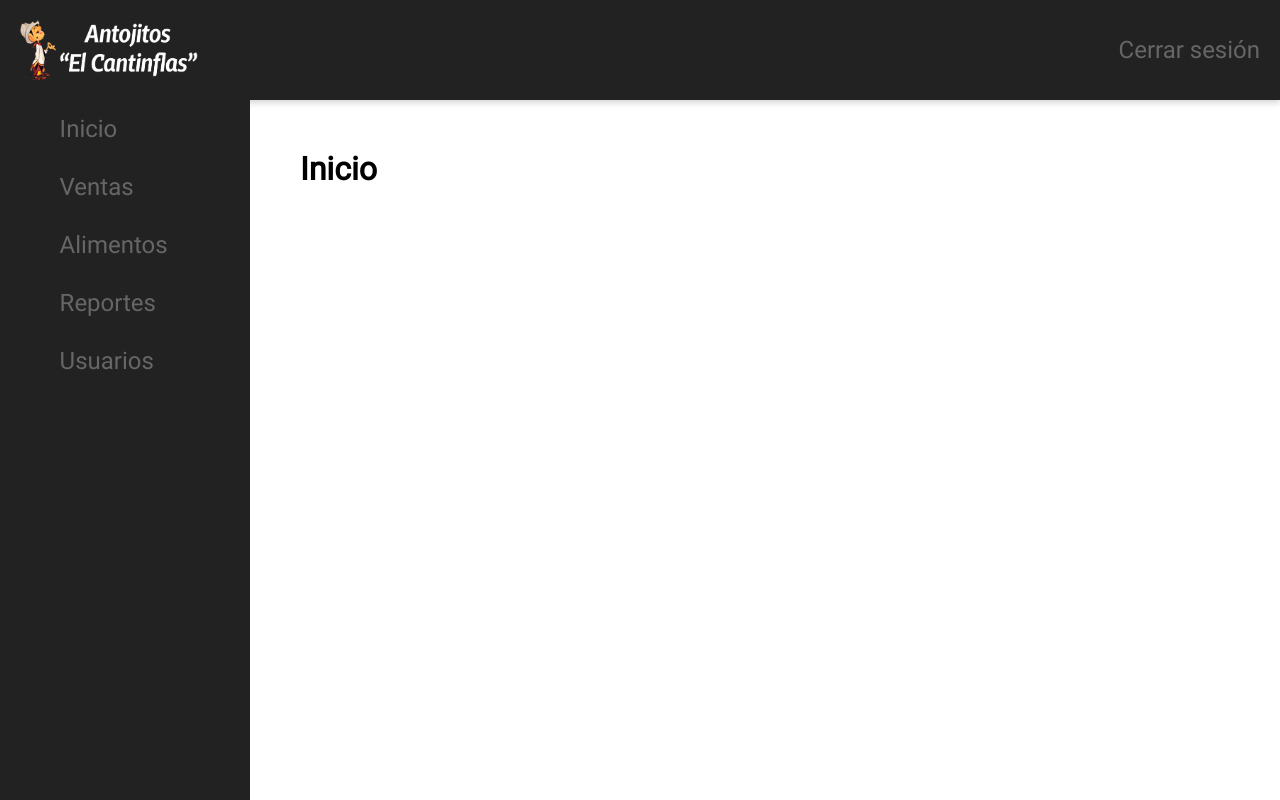
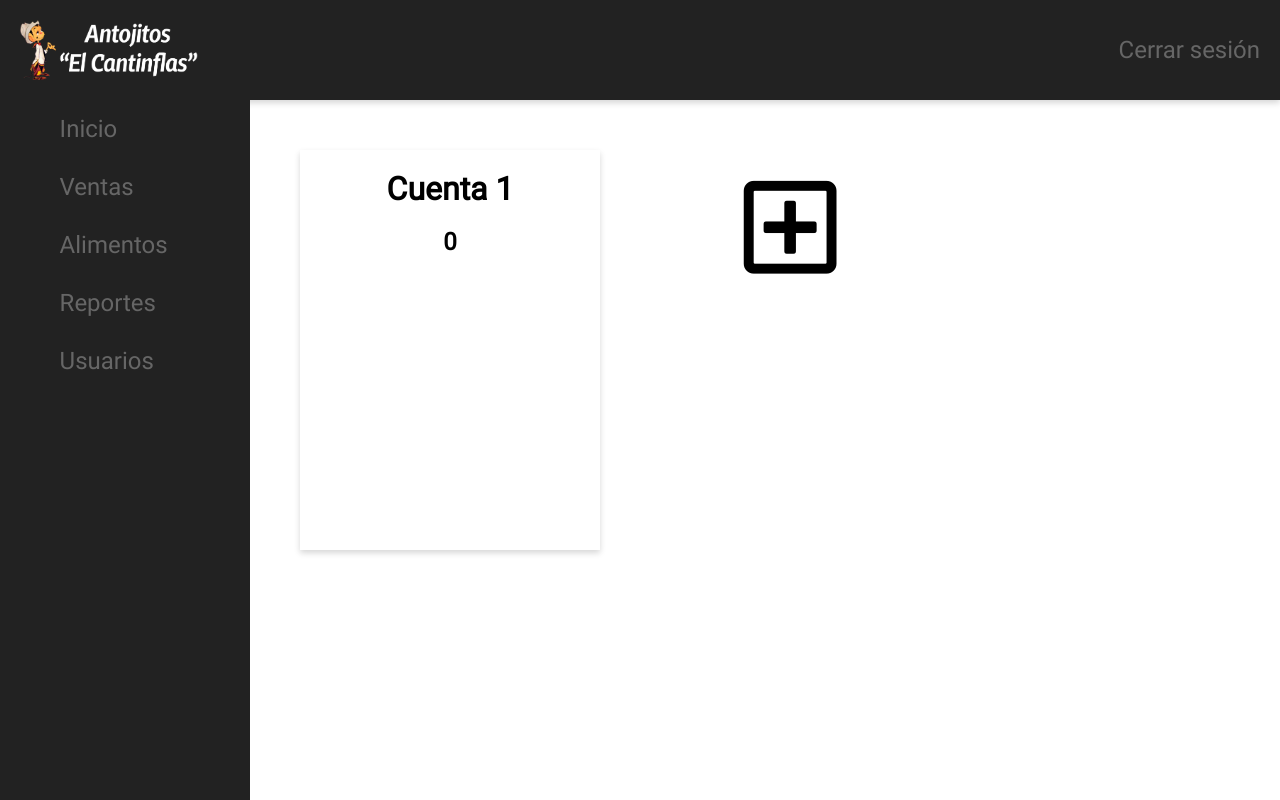
Before and after one commit to Juandamartn/el-canti, a PHP site: page /el-canti/index.php?view=home in a window 1280 px wide. Run offline with PHP 8.4, Linux system fonts and the light colour scheme; a user stored in the database is signed in; tables that the repository leaves empty or names only in its code hold one stand-in row (values such as "Sample post"); some web fonts are replaced.

Commit message:
Vista de las cuentas en inicio

```diff
--- a/css/main.css
+++ b/css/main.css
@@ -13,15 +13,9 @@ body {
 
 /** HEADER **/
 
-nav {
-    color: #999;
-    position: fixed;
-    width: 100%;
-    height: 100%;
-}
-
 header {
     height: 100px;
+    width: 100%;
     background: #222;
     display: -webkit-box;
     display: -ms-flexbox;
@@ -34,6 +28,7 @@ header {
     justify-content: space-between;
     -webkit-box-shadow: 0 3px 6px 0 rgba(0, 0, 0, 0.16);
     box-shadow: 0 3px 6px 0 rgba(0, 0, 0, 0.16);
+    position: fixed;
 }
 
 .logo {
@@ -80,9 +75,11 @@ header img {
 
 .menu {
     background: #222;
+    margin-top: 100px;
     height: 100%;
     width: 250px;
     font-size: 24px;
+    position: fixed;
 }
 
 .menu ul li {
@@ -111,5 +108,49 @@ header img {
 /** WRAPPED CONTENT **/
 
 .wrapped-content {
-    padding: 150px 0 0 300px;
+    padding: 150px 0px 0px 300px;
+    display: -webkit-box;
+    display: -ms-flexbox;
+    display: flex;
+    -ms-flex-wrap: wrap;
+    flex-wrap: wrap;
+
 }
+
+/** HOME **/
+
+.report {
+    width: 300px;
+    height: 400px;
+    margin: 0px 40px 40px 0px;
+    padding: 20px;
+    text-align: center;
+}
+
+.on {
+    -webkit-box-shadow: 0 3px 6px 0 rgba(0, 0, 0, 0.16);
+    box-shadow: 0 3px 6px 0 rgba(0, 0, 0, 0.16);
+    cursor: pointer;
+}
+
+.on h1 {
+    margin-bottom: 20px;
+}
+
+.on li {
+    list-style: none;
+    text-align: justify;
+}
+
+.report button {
+    font-size: 106px;
+    cursor: pointer;
+    border: none;
+    background: #fff;
+    -webkit-transition: 0.5s ease;
+    transition: 0.5s ease;
+}
+
+.report button:hover {
+    color: #666;
+}
--- a/index.php
+++ b/index.php
@@ -2,7 +2,13 @@
 session_start();
 
 if (isset($_SESSION['user'])) {
+    require 'php/database.php';
+    require 'private/config.php';
+
+    $con = connection($db_config);
     $view = $_GET['view'];
+    $count = orderCount($con);
+    $countLength = count($count);
 
     require 'views/index.view.php';
 } else {
--- a/php/database.php
+++ b/php/database.php
@@ -8,4 +8,16 @@ function connection($db_config) {
         return false;
     }
 }
+
+function orders($chek, $con) {
+    $result = $con->query("SELECT sell.chek, food.name_food, ingredients.name_ing, food.price, sell.charged FROM sell INNER JOIN food ON sell.fk_id_food=food.id_food INNER JOIN ingredients ON ingredients.id_ing=food.fk_id_ing WHERE charged = '0' AND chek = '$chek'");
+    $result->execute();
+    return $result->fetchAll();
+}
+
+function orderCount($con) {
+    $result = $con->query("SELECT chek, charged FROM sell GROUP BY chek");
+    $result->execute();
+    return $result->fetchAll();
+}
 ?>
--- a/views/home.view.php
+++ b/views/home.view.php
@@ -1 +1,34 @@
-<h1>Inicio</h1>
+<?php
+for($i = 1; $i < $countLength + 1; $i++) {
+    $orders = orders($i, $con);
+    $total = 0;
+?>
+
+<div class="report on">
+    <h1>Cuenta <?php echo $i; ?></h1>
+
+    <?php foreach($orders as $order): ?>
+
+    <ul>
+        <li><?php print_r($order['name_food'].' '.$order['name_ing']); ?></li>
+    </ul>
+
+    <?php
+    $total += $order['price'];
+    endforeach;
+    ?>
+
+    <h2 class="total"><?php echo $total; ?></h2>
+</div>
+
+<?php } ?>
+
+<div class="report">
+    <button class="newOrder">
+        <i class="far fa-plus-square"></i>
+    </button>
+</div>
+
+<div class="setOrder" id="setOrder">
+
+</div>
--- a/views/index.view.php
+++ b/views/index.view.php
@@ -10,7 +10,6 @@
 
 <body>
     <div class="wrap" id="wrap">
-        <nav>
         <header>
             <div class="logo" id="logo">
                 <img src="img/cantinflas-logo.png" alt="Antojitos 'El Cantinflas'">
@@ -56,7 +55,6 @@
                 </a>
             </ul>
         </div>
-        </nav>
 
         <div class="wrapped-content" id="wrapped-content">
             <?php
```
Also changed, not shown: 1 other file. Lines whose indentation alone changed are shown as unchanged.
